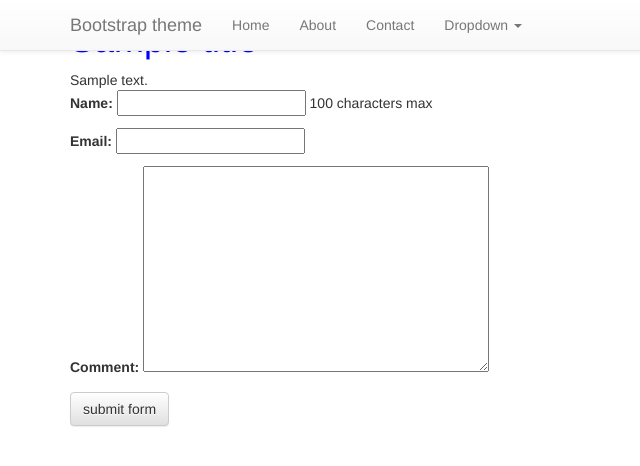
After one commit to jturi/reebok, a Django app: template src/contact/templates/contact.html in a window 1280 px wide. The commit adds this page. Shown: the top 466 px of the page, without its empty margins (0-640 px from the left). Run offline with Django 3.2, Linux system fonts and the light colour scheme; tables that the repository leaves empty hold one stand-in row (values such as "Sample post"); the template is opened without the code that fills it: values that come from a table or form of the project are taken from there, most other values are stand-ins (such as "Sample title", 1, 10 or a date in 2020); some libraries are stand-ins or nearby versions.

Commit message:
contact, smtp email, custom form added

```diff
--- /dev/null
+++ b/src/contact/forms.py
@@ -0,0 +1,6 @@
+from django import forms
+
+class contactForm(forms.Form):
+    name = forms.CharField(required=False, max_length=100, help_text='100 characters max')
+    email = forms.EmailField(required=True)
+    comment = forms.CharField(required=True, widget=forms.Textarea)
--- /dev/null
+++ b/src/contact/templates/contact.html
@@ -0,0 +1,15 @@
+{% extends 'base.html' %}
+
+{% block content %}
+<h1>{{ title }}</h1>
+{% if confirm_message %}
+{{ confirm_message }}
+{% endif %}
+<form method="POST" action="">
+    {% csrf_token %}
+    {{ form.as_p }}
+    {% if form %}
+    <input type="submit" value="submit form" class="btn btn-default"/>
+    {% endif %}
+</form>
+{% endblock content %}
--- a/src/profiles/templates/base.html
+++ b/src/profiles/templates/base.html
@@ -1,6 +1,5 @@
 {% load staticfiles %}
 
-{% load staticfiles %}
 
 <!DOCTYPE html>
 <html lang="en">
@@ -13,21 +12,23 @@
     <meta name="author" content="">
     <link rel="icon" href="../../favicon.ico">
 
-    <title>Theme Template for Bootstrap</title>
+    <title>Reebok</title>
 
     <!-- Bootstrap core CSS -->
     <link href="{% static 'css/bootstrap.min.css' %}" rel="stylesheet">
     <!-- Bootstrap theme -->
     <link href="{% static 'css/bootstrap-theme.min.css' %}" rel="stylesheet">
     <!-- IE10 viewport hack for Surface/desktop Windows 8 bug -->
-    <link href="../../assets/css/ie10-viewport-bug-workaround.css" rel="stylesheet">
+    <!--<link href="../../assets/css/ie10-viewport-bug-workaround.css" rel="stylesheet">-->
 
     <!-- Custom styles for this template -->
     <link href="{% static 'css/theme.css' %}" rel="stylesheet">
     <link href="{% static "css/main.css" %}" rel="stylesheet">
     <!-- Just for debugging purposes. Don't actually copy these 2 lines! -->
     <!--[if lt IE 9]><script src="../../assets/js/ie8-responsive-file-warning.js"></script><![endif]-->
+<!--
     <script src="../../assets/js/ie-emulation-modes-warning.js"></script>
+-->
 
     <!-- HTML5 shim and Respond.js for IE8 support of HTML5 elements and media queries -->
     <!--[if lt IE 9]>
@@ -68,6 +69,6 @@
     <script src="{% static 'js/bootstrap.min.js' %}"></script>
     <script src="{% static 'js/docs.min.js' %}"></script>
     <!-- IE10 viewport hack for Surface/desktop Windows 8 bug -->
-    <script src="../../assets/js/ie10-viewport-bug-workaround.js"></script>
+    <!--<script src="../../assets/js/ie10-viewport-bug-workaround.js"></script>-->
   </body>
 </html>
--- a/src/profiles/templates/navbar.html
+++ b/src/profiles/templates/navbar.html
@@ -14,11 +14,13 @@
           <ul class="nav navbar-nav">
             {% url 'home' as home %}
             {% url 'about' as about %}
+            {% url 'contact' as contact %}
             <li {% if request.path == home %} class="active"{% endif %}>
               <a href="{% url 'home' %}">Home</a></li>
             <li {% if request.path == about %} class="active"{% endif %}>
               <a href="{% url 'about' %}">About</a></li>
-            <li><a href="#contact">Contact</a></li>
+            <li {% if request.path == contact %} class="active"{% endif %}>
+              <a href="{% url 'contact' %}">Contact</a></li>
             <li class="dropdown">
               <a href="#" class="dropdown-toggle" data-toggle="dropdown" role="button" aria-haspopup="true" aria-expanded="false">Dropdown <span class="caret"></span></a>
               <ul class="dropdown-menu">
--- a/src/profiles/views.py
+++ b/src/profiles/views.py
@@ -4,12 +4,12 @@ from django.shortcuts import render
 
 def home(request):
     template = 'home.html'
-    context = locals()
+    context = {}
     return render(request, template, context)
 
 
 
 def about(request):
     template = 'about.html'
-    context = locals()
+    context = {}
     return render(request, template, context)
--- a/src/reebok/urls.py
+++ b/src/reebok/urls.py
@@ -17,12 +17,16 @@ from django.conf import settings
 from django.conf.urls.static import static
 from django.conf.urls import url
 from django.contrib import admin
-from src.profiles import views
+from src.profiles import views as profile_views
+from src.contact import views as contact_views
+
+
 
 urlpatterns = [
     url(r'^admin/', admin.site.urls),
-    url(r'^$', views.home, name='home'),
-    url(r'^about/$', views.about, name='about'),
+    url(r'^$', profile_views.home, name='home'),
+    url(r'^about/$', profile_views.about, name='about'),
+    url(r'^contact/$', contact_views.contact, name='contact'),
 ]
 
 if settings.DEBUG:
```
Also changed, not shown: src/contact/views.py (+25 -0 lines), src/reebok/settings.py (+7 -0 lines).
